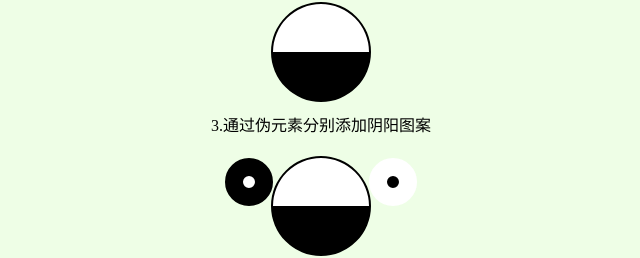
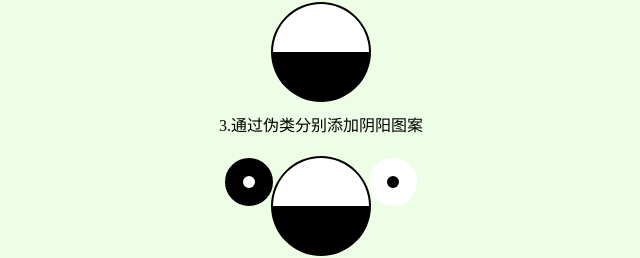
Before and after one commit to fanqiexiaohuoguo/makeShapes, a plain HTML site: page index.html in a window 1280 px wide. Shown: the part 262-520 px from the top of the page, 319-959 px from the left. Drawn offline with Linux system fonts and the light colour scheme.

Commit message:
Update index.html

```diff
--- a/index.html
+++ b/index.html
@@ -12,7 +12,7 @@
             <div class="yinyang1"></div>
             <p>2.设置border-radius</p>
             <div class="yinyang1 yinyang-border"></div>
-            <p>3.通过伪元素分别添加阴阳图案</p>
+            <p>3.通过伪类分别添加阴阳图案</p>
             <div class="yinyang1 yinyang-border yinyang-position"></div>
             <p>4.调整阴阳图案的位置</p>
             <div class="yinyang1 yinyang-border yinyang-position" id="yinyang"></div>
```
